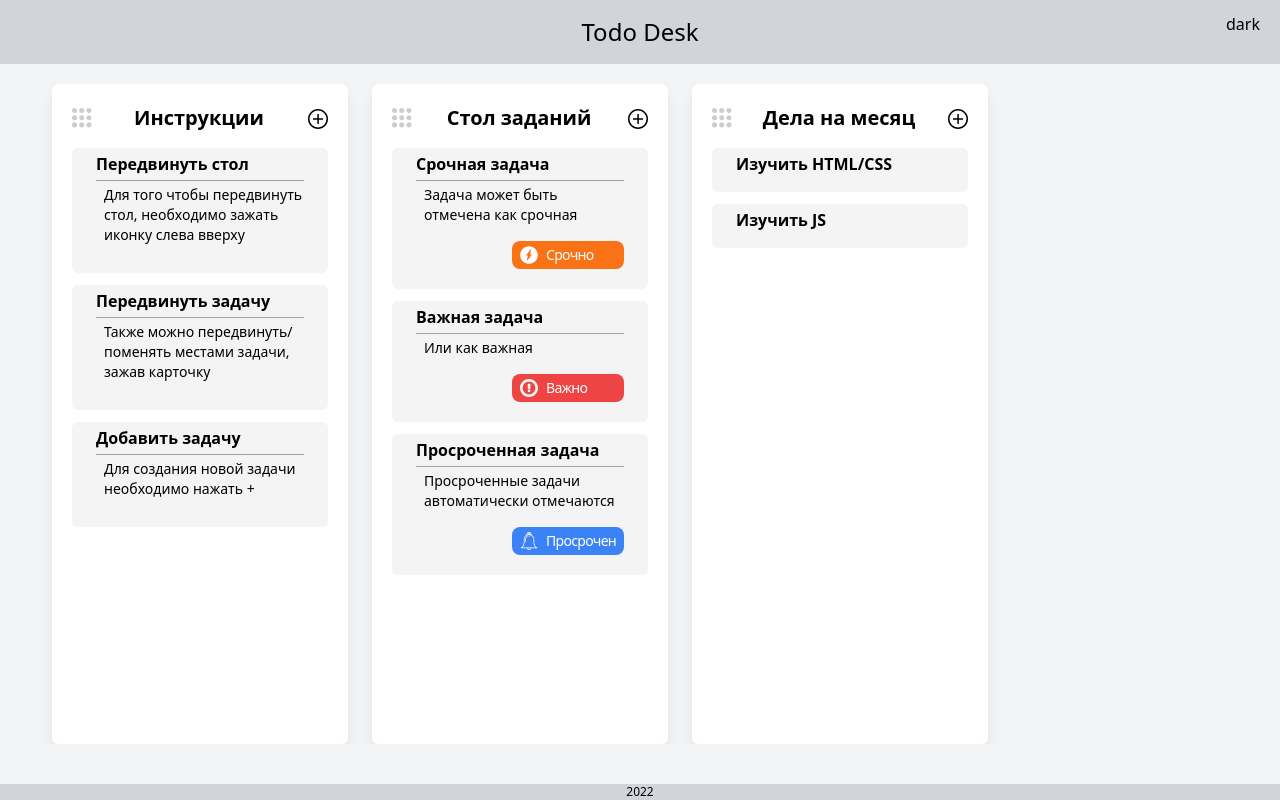
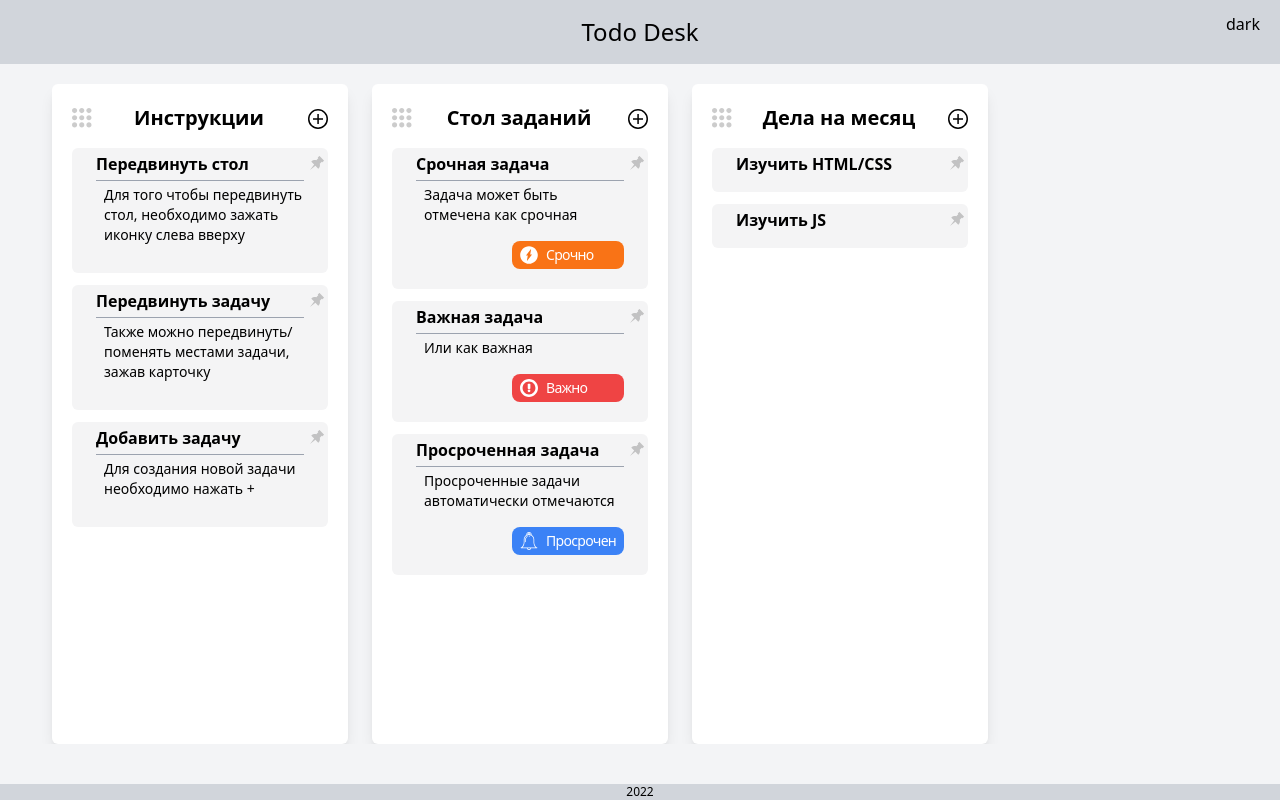
Before and after one commit to juravlevdima/todo-desk, a React app: page / in a window 1280 px wide. Built offline with nearby package versions, Linux system fonts and the light colour scheme.

Commit message:
add pinn button

```diff
--- a/src/components/Desk/DeskItem.tsx
+++ b/src/components/Desk/DeskItem.tsx
@@ -19,8 +19,9 @@ const DeskItem: FC<propTypes> = ({ task, desk }) => {
     : false
 
   return (
+
     <div
-      className="task pb-2 pt-1"
+      className="task pb-2 pt-1 relative"
       onDrop={(e) => dropHandler(e, desk, task)}
       onDragOver={(e) => dragOverHandler(e)}
       onDragLeave={(e) => dragLeaveHandler(e)}
@@ -28,7 +29,7 @@ const DeskItem: FC<propTypes> = ({ task, desk }) => {
       <div
         className={`${styles.draggable} px-6 pt-1 pb-3 break-words bg-zinc-100 rounded-md
           cursor-grab active:cursor-grabbing dark-theme dark:bg-dark-4`}
-        draggable={!task.attached}
+        draggable={!task.pinned}
         onDragStart={(e) => dragStartHandler(e, desk, task)}
         onDragEnd={(e) => dragEndHandler(e)}
       >
@@ -38,6 +39,10 @@ const DeskItem: FC<propTypes> = ({ task, desk }) => {
         {task.label === 'Важно' && <DeskItemLabel icon={warningIcon} text={task.label} className="bg-red-500"/>}
         {isOverdue && <DeskItemLabel icon={overdueIcon} text="Просрочен" className="bg-blue-500"/>}
       </div>
+
+      <div className="absolute top-2 right-1">
+        <input type="checkbox" defaultChecked={task.pinned} className="pin"/>
+      </div>
     </div>
   )
 }
--- a/src/store/desks/DeskStore.ts
+++ b/src/store/desks/DeskStore.ts
@@ -45,7 +45,7 @@ export default class DeskStore {
       label,
       inProgress: false,
       isCompleted: false,
-      attached: false,
+      pinned: false,
       createdDate: new Date(),
       expirationDate: expirationDate || null
     }
--- a/src/style/style.scss
+++ b/src/style/style.scss
@@ -18,3 +18,23 @@
   @apply px-5  border border-gray-200 rounded shadow-sm text-sm
     focus:ring-2 focus:ring-blue-500 focus:border-transparent outline-none dark:bg-dark-3;
 }
+
+
+
+.pin {
+  cursor: pointer;
+  appearance: none;
+  opacity: .2;
+  &:hover { opacity: 1; }
+  &::before { content: url("../images/pin-icon.svg"); }
+  &:checked {
+    opacity: 1;
+    &::before { filter: brightness(0) invert(72%) sepia(78%) saturate(2554%) hue-rotate(88deg) contrast(75%); }
+  }
+}
+
+.light .pin {
+  &::before { filter: invert(100%); }
+  &:hover {opacity: .6; }
+  &:hover:checked {opacity: 1; }
+}
--- a/src/types/desk.types.ts
+++ b/src/types/desk.types.ts
@@ -7,7 +7,7 @@ export interface ITask {
   label?: TaskLabelsT
   inProgress?: boolean
   isCompleted?: boolean
-  attached?: boolean
+  pinned?: boolean
   createdDate?: Date
   expirationDate?: string | null
 }
--- a/webpack.config.js
+++ b/webpack.config.js
@@ -14,7 +14,6 @@ function configureCss(modules = false, sass = false) {
     {
       loader: "css-loader",
       options: {
-        importLoaders: 1,
         modules: modules,
         sourceMap: !isProd,
       },
@@ -142,17 +141,24 @@ module.exports = {
         exclude: /node_modules/,
         use: configureCss(true),
       },
+      // {
+      //   test: /\.(png|jpe?g|gif|svg|webp)$/i,
+      //   use: [
+      //     {
+      //       loader: "file-loader",
+      //       options: {
+      //         name: isProd ? '[name].[contenthash].[ext]' : '[name].[ext]',
+      //         outputPath: 'assets/images'
+      //       },
+      //     },
+      //   ],
+      // },
       {
         test: /\.(png|jpe?g|gif|svg|webp)$/i,
-        use: [
-          {
-            loader: "file-loader",
-            options: {
-              name: isProd ? '[name].[contenthash].[ext]' : '[name].[ext]',
-              outputPath: 'assets/images'
-            },
-          },
-        ],
+        type: 'asset/resource',
+        generator: {
+          filename: 'assets/images/[name][ext]'
+        }
       },
       {
         test: /\.([ot]tf|woff2?|eot)$/i,
```
Also changed, not shown: src/images/pin-icon.svg (added), 1 other file (tests, documents, lock files or other folders).
